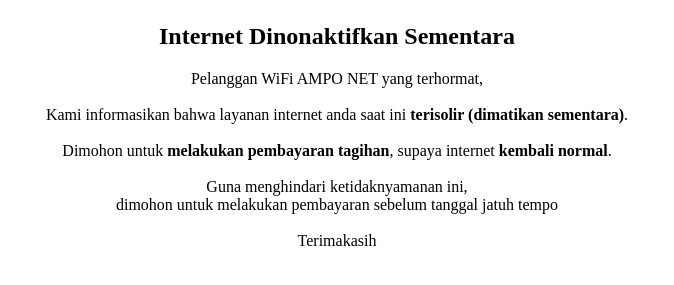
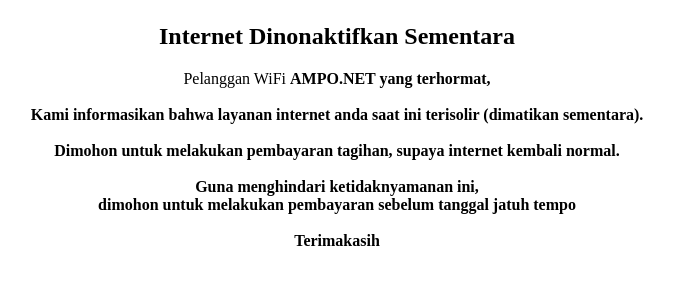
Before and after one commit to dwims7/Isolir, a plain HTML site: page index.html in a window 1280 px wide. Shown: the part 333-618 px from the top of the page, without its empty margins (303-977 px from the left). Drawn offline with Linux system fonts and the light colour scheme.

Commit message:
Update index.html

```diff
--- a/index.html
+++ b/index.html
@@ -23,7 +23,7 @@
 <center>
 <h2>Internet Dinonaktifkan Sementara</h2>
 <p>
-Pelanggan WiFi AMPO NET yang terhormat, <br><br>
+Pelanggan WiFi <b>AMPO.NET<b> yang terhormat, <br><br>
 Kami informasikan bahwa layanan internet anda saat ini <b>terisolir (dimatikan sementara)</b>. <br><br>
 Dimohon untuk <b>melakukan pembayaran tagihan</b>, supaya internet <b>kembali normal</b>.<br><br>
 Guna menghindari ketidaknyamanan ini, <br>
```
